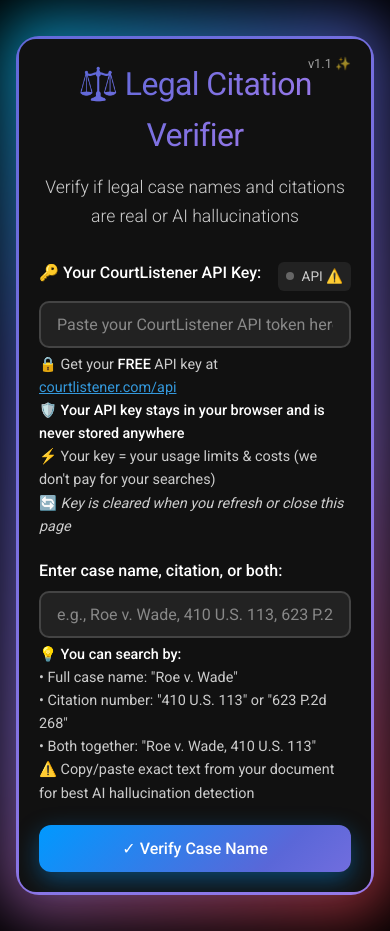
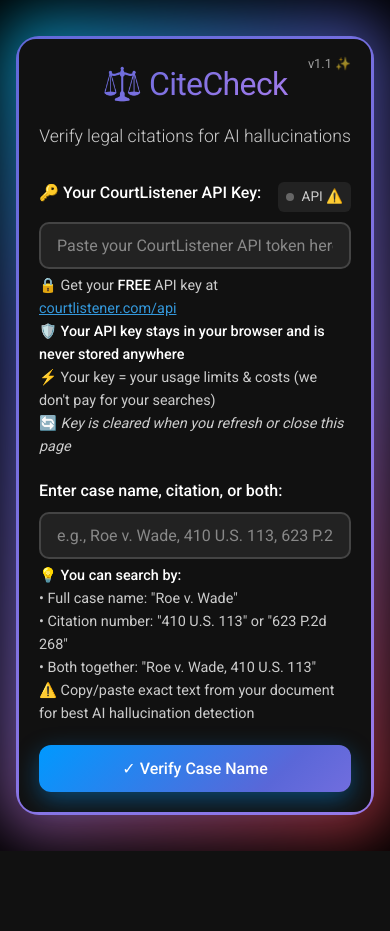
Before and after one commit to marchoag/citecheck, a Flask app: page / in a window 390 px wide. After the commit the page ends 851 px from the top, so only its background shows below. Run offline with Flask 3, Linux system fonts and the light colour scheme.

Commit message:
Update title to CiteCheck and shorten subtitle for mobile

```diff
--- a/templates/index.html
+++ b/templates/index.html
@@ -4,8 +4,8 @@
 <div class="card">
     <div style="position: absolute; top: 15px; right: 20px; font-size: 0.8rem; color: rgba(255, 255, 255, 0.6); font-family: 'Roboto', sans-serif;">v1.1 ✨</div>
 
-    <h1>⚖️ Legal Citation Verifier</h1>
-    <p class="subtitle">Verify if legal case names and citations are real or AI hallucinations</p>
+    <h1>⚖️ CiteCheck</h1>
+    <p class="subtitle">Verify legal citations for AI hallucinations</p>
 
     <form id="citationForm">
         <div class="input-group">
```
